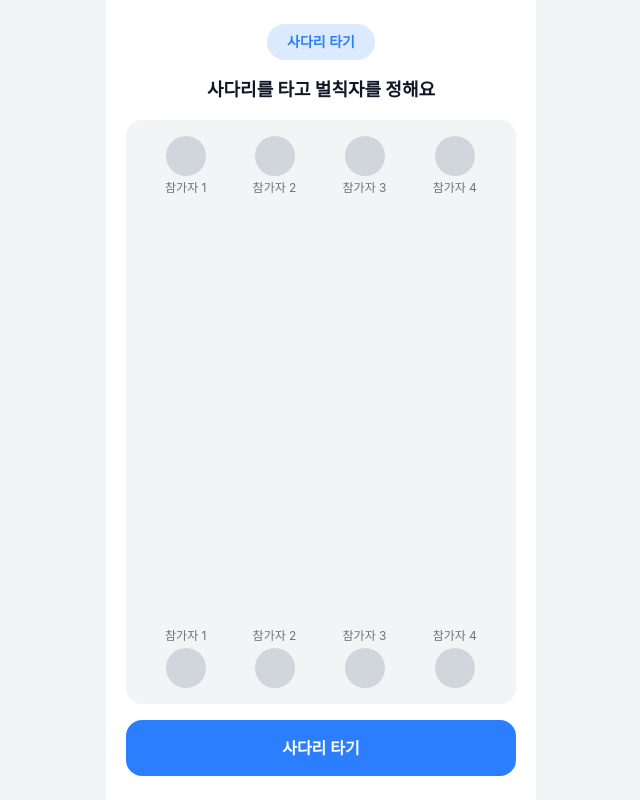
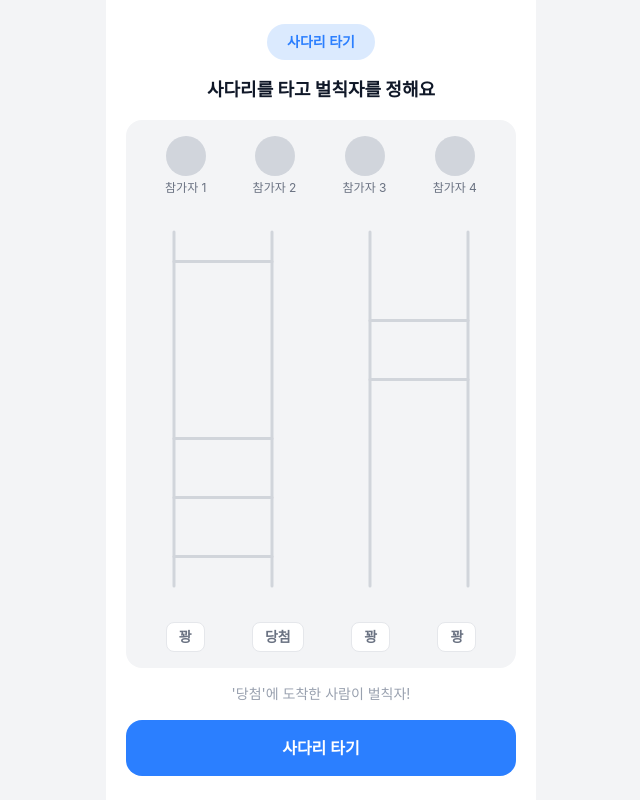
Before and after one commit to 10th-UMC-Hackathon-A/Frontend, a React (Vite) app in the folder hackathon_a_frontend/: page /ladder in a window 1280 px wide. Shown: the whole page, without its empty margins (319-959 px from the left). Built offline with nearby package versions, Linux system fonts and the light colour scheme.

Commit message:
feat: 사다리타기 페이지 구현

```diff
--- a/hackathon_a_frontend/src/pages/LadderPage.tsx
+++ b/hackathon_a_frontend/src/pages/LadderPage.tsx
@@ -1,21 +1,189 @@
-import { useState } from 'react';
+// src/pages/LadderPage.tsx
+import { useEffect, useRef, useState } from 'react';
 import { useNavigate } from 'react-router-dom';
+import { generateLadder, tracePath, type LadderData, type PathPoint } from '../utils/ladder';
 
-const MOCK_WINNER = '더워요2';
-const PARTICIPANT_COUNT = 5;
-const participants = ['참가자 1', '참가자 2', '참가자 3', '참가자 4'];
+const PARTICIPANT_COUNT = 4;
+const ROW_COUNT = 6;
 
 export default function LadderPage() {
+  const navigate = useNavigate();
+  const canvasRef = useRef<HTMLCanvasElement>(null);
+  const containerRef = useRef<HTMLDivElement>(null);
+  const [winnerStartCol, setWinnerStartCol] = useState<number | null>(null);
+  const animRef = useRef<number | null>(null);
+
+  // 렌더용: useState / 캔버스 그리기용: useRef
+  const [ladder, setLadder] = useState<LadderData>(() => generateLadder(PARTICIPANT_COUNT, ROW_COUNT));
+  const ladderRef = useRef<LadderData>(ladder);
+
+  const [isAnimating, setIsAnimating] = useState(false);
+  const [animDone, setAnimDone] = useState(false);
+  const [winnerIdx, setWinnerIdx] = useState<number | null>(null);
   const [showResult, setShowResult] = useState(false);
-  const [isWinnerCard, setIsWinnerCard] = useState(false);
-  const navigate = useNavigate();
 
-  const handleStart = () => {
-    setShowResult(true);
-    setTimeout(() => setIsWinnerCard(true), 1500);
+  const getLayout = () => {
+    const canvas = canvasRef.current;
+    if (!canvas) return null;
+    const W = canvas.width;
+    const H = canvas.height;
+    const padX = 32;
+    const padY = 24;
+    const colGap = (W - padX * 2) / (PARTICIPANT_COUNT - 1);
+    const rowGap = (H - padY * 2) / ROW_COUNT;
+    return { W, H, padX, padY, colGap, rowGap };
   };
 
-  if (isWinnerCard) {
+  const colX = (col: number, padX: number, colGap: number) => padX + col * colGap;
+  const rowY = (row: number, padY: number, rowGap: number) => padY + row * rowGap;
+
+  function drawLadder(data: LadderData, points: PathPoint[] | null, progress: number | null) {
+    const canvas = canvasRef.current;
+    if (!canvas) return;
+    const ctx = canvas.getContext('2d');
+    if (!ctx) return;
+    const layout = getLayout();
+    if (!layout) return;
+    const { W, H, padX, padY, colGap, rowGap } = layout;
+
+    ctx.clearRect(0, 0, W, H);
+
+    for (let c = 0; c < PARTICIPANT_COUNT; c++) {
+      const x = colX(c, padX, colGap);
+      ctx.beginPath();
+      ctx.moveTo(x, padY);
+      ctx.lineTo(x, padY + ROW_COUNT * rowGap);
+      ctx.strokeStyle = '#d1d5db';
+      ctx.lineWidth = 3;
+      ctx.lineCap = 'round';
+      ctx.stroke();
+    }
+
+    for (const b of data.bridges) {
+      const x1 = colX(b.col, padX, colGap);
+      const x2 = colX(b.col + 1, padX, colGap);
+      const y = rowY(b.row, padY, rowGap) + rowGap / 2;
+      ctx.beginPath();
+      ctx.moveTo(x1, y);
+      ctx.lineTo(x2, y);
+      ctx.strokeStyle = '#d1d5db';
+      ctx.lineWidth = 3;
+      ctx.lineCap = 'round';
+      ctx.stroke();
+    }
+
+if (points && progress !== null && points.length >= 2) {
+  const totalSegments = points.length - 1;
+  const targetIdx = progress >= 1
+    ? totalSegments
+    : Math.max(0, Math.floor(progress * totalSegments));
+  const partial = progress >= 1
+    ? 1
+    : (progress * totalSegments) - targetIdx;
+
+  ctx.beginPath();
+  ctx.strokeStyle = '#3b82f6';
+  ctx.lineWidth = 4;
+  ctx.lineCap = 'round';
+  ctx.lineJoin = 'round';
+  ctx.moveTo(points[0].x, points[0].y);
+
+  for (let i = 0; i < targetIdx; i++) {
+    ctx.lineTo(points[i + 1].x, points[i + 1].y);
+  }
+
+  if (targetIdx < totalSegments && targetIdx + 1 < points.length) {
+    const from = points[targetIdx];
+    const to = points[targetIdx + 1];
+    ctx.lineTo(
+      from.x + (to.x - from.x) * partial,
+      from.y + (to.y - from.y) * partial
+    );
+  }
+
+  ctx.stroke();
+}
+  }
+
+  useEffect(() => {
+    const canvas = canvasRef.current;
+    const container = containerRef.current;
+    if (!canvas || !container) return;
+
+    const observer = new ResizeObserver(() => {
+      canvas.width = container.clientWidth;
+      canvas.height = container.clientHeight || 240;
+      drawLadder(ladderRef.current, null, null);
+    });
+
+    observer.observe(container);
+    return () => observer.disconnect();
+  }, []);
+
+const handleStart = () => {
+  if (isAnimating) return;
+
+  // animDone이면 layout 체크 없이 바로 리셋
+  if (animDone) {
+    const canvas = canvasRef.current;
+    const container = containerRef.current;
+    if (canvas && container) {
+      canvas.width = container.clientWidth;
+      canvas.height = container.clientHeight || 240;
+    }
+    const newLadder = generateLadder(PARTICIPANT_COUNT, ROW_COUNT);
+    ladderRef.current = newLadder;
+    setLadder(newLadder);
+    setAnimDone(false);
+    setWinnerIdx(null);
+    setShowResult(false);
+    drawLadder(newLadder, null, null);
+    return;
+  }
+
+  const layout = getLayout();
+  if (!layout || layout.colGap <= 0 || isNaN(layout.colGap)) return;
+  const { padX, padY, colGap, rowGap } = layout;
+
+  setIsAnimating(true);
+
+  const winnerResultIdx = ladderRef.current.results.indexOf('당첨');
+let points: PathPoint[] = [];
+let foundCol = 0;
+for (let col = 0; col < PARTICIPANT_COUNT; col++) {
+  const path = tracePath(col, ladderRef.current, ROW_COUNT, padX, padY, colGap, rowGap);
+  const endCol = Math.round((path[path.length - 1].x - padX) / colGap);
+  if (endCol === winnerResultIdx) {
+    foundCol = col;
+    points = path;
+    break;
+  }
+}
+setWinnerStartCol(foundCol);
+  const duration = 2000;
+  const start = performance.now();
+
+  const animate = (now: number) => {
+    const t = Math.min((now - start) / duration, 1);
+    drawLadder(ladderRef.current, points, t);
+
+    if (t < 1) {
+      animRef.current = requestAnimationFrame(animate);
+    } else {
+      const lastPoint = points[points.length - 1];
+      const finalCol = Math.round((lastPoint.x - padX) / colGap);
+      setWinnerIdx(finalCol);
+      setAnimDone(true);
+      setIsAnimating(false);
+      setTimeout(() => setShowResult(true), 600);
+    }
+  };
+
+  animRef.current = requestAnimationFrame(animate);
+};
+
+  if (showResult && winnerIdx !== null) {
+    const winnerName = ladder.participants[winnerIdx];
     return (
       <div className="flex flex-col flex-1 gap-6">
         <div className="flex justify-center">
@@ -23,24 +191,20 @@ export default function LadderPage() {
             투표 결과
           </div>
         </div>
-
         <p className="text-center text-sm text-gray-400">두구두구... 벌칙자는?</p>
-
         <div className="relative bg-blue-500 rounded-2xl p-6 flex flex-col items-center gap-2">
           <span className="absolute top-4 right-4 text-white font-bold text-lg">
             {PARTICIPANT_COUNT}
           </span>
           <div className="w-20 h-20 bg-gray-200 rounded-full" />
-          <p className="text-2xl font-black text-white mt-1">{MOCK_WINNER}</p>
+          <p className="text-2xl font-black text-white mt-1">{winnerName}</p>
           <p className="text-white font-semibold">당첨!</p>
           <p className="text-blue-200 text-sm">사다리 결과로 선정되었어요</p>
         </div>
-
         <div className="flex flex-col items-center gap-3 mt-2">
           <p className="text-base font-semibold text-gray-800">다음 화면에서 미션을 확인하세요</p>
           <div className="w-24 h-24 bg-gray-200 rounded-xl" />
         </div>
-
         <button
           onClick={() => navigate('/final')}
           className="w-full bg-blue-500 text-white py-4 rounded-2xl text-base font-semibold mt-auto"
@@ -59,39 +223,45 @@ export default function LadderPage() {
         </div>
         <p className="text-lg font-bold text-gray-900">사다리를 타고 벌칙자를 정해요</p>
 
-        {/* 참가자 아바타 + 사다리 */}
-        <div className="w-full bg-gray-100 rounded-2xl p-4 flex flex-col flex-1">
-          {/* 상단: 아바타 + 이름 */}
+        <div className="w-full bg-gray-100 rounded-2xl p-4 flex flex-col gap-3 flex-1">
           <div className="flex justify-around">
-            {participants.map((p, i) => (
+            {ladder.participants.map((p, i) => (
               <div key={i} className="flex flex-col items-center gap-1">
-                <div className="w-10 h-10 bg-gray-300 rounded-full" />
+                <div className={`w-10 h-10 rounded-full ${winnerStartCol === i ? 'bg-blue-400' : 'bg-gray-300'}`} />
                 <span className="text-xs text-gray-500">{p}</span>
               </div>
             ))}
           </div>
 
-          {/* 사다리 영역 (TODO: LadderCanvas CSS 구현 후 교체) */}
-          <div className="flex-1" />
+          <div ref={containerRef} className="w-full flex-1 flex flex-col" style={{ minHeight: '200px' }}>
+            <canvas ref={canvasRef} className="w-full h-full" />
+          </div>
 
-          {/* 하단: 이름 + 아바타 */}
           <div className="flex justify-around">
-            {participants.map((p, i) => (
-              <div key={i} className="flex flex-col items-center gap-1">
-                <span className="text-xs text-gray-500">{p}</span>
-                <div className="w-10 h-10 bg-gray-300 rounded-full" />
+            {ladder.results.map((r, i) => (
+              <div
+                key={i}
+                className={`px-3 py-1 rounded-lg text-sm font-semibold
+                  ${animDone && winnerIdx === i
+                    ? 'bg-blue-500 text-white'
+                    : 'bg-white text-gray-500 border border-gray-200'
+                  }`}
+              >
+                {r}
               </div>
             ))}
           </div>
         </div>
+
+        <p className="text-sm text-gray-400">'당첨'에 도착한 사람이 벌칙자!</p>
       </div>
 
       <button
         onClick={handleStart}
-        disabled={showResult}
+        disabled={isAnimating}
         className="w-full bg-blue-500 text-white py-4 rounded-2xl text-base font-semibold disabled:bg-gray-200 disabled:text-gray-400 transition mt-4"
       >
-        사다리 타기
+        {animDone ? '다시 하기' : '사다리 타기'}
       </button>
     </div>
   );
--- a/hackathon_a_frontend/src/utils/ladder.ts
+++ b/hackathon_a_frontend/src/utils/ladder.ts
@@ -1,66 +1,78 @@
-/**
- * Generate random ladder connections
- */
-export const generateLadderConnections = (
-  participants: number,
-  levels: number
-): number[][] => {
-  const connections: number[][] = [];
+// src/utils/ladder.ts
 
-  for (let level = 0; level < levels; level++) {
-    const levelConnections: number[] = [];
+export interface LadderData {
+  participants: string[];
+  results: string[];
+  bridges: Bridge[];
+}
 
-    // Randomly decide which columns have horizontal connections
-    for (let col = 0; col < participants - 1; col++) {
-      if (Math.random() > 0.5) {
-        levelConnections.push(col);
+export interface Bridge {
+  row: number;
+  col: number;
+}
+
+export interface PathPoint {
+  x: number;
+  y: number;
+}
+
+export function generateLadder(participantCount: number, rowCount = 6): LadderData {
+  const participants = Array.from({ length: participantCount }, (_, i) => `참가자 ${i + 1}`);
+
+  const winnerIdx = Math.floor(Math.random() * participantCount);
+  const results = Array.from({ length: participantCount }, (_, i) =>
+    i === winnerIdx ? '당첨' : '꽝'
+  );
+
+  const bridges: Bridge[] = [];
+  for (let row = 0; row < rowCount; row++) {
+    const usedCols = new Set<number>();
+    for (let col = 0; col < participantCount - 1; col++) {
+      if (!usedCols.has(col) && !usedCols.has(col - 1) && Math.random() > 0.5) {
+        bridges.push({ row, col });
+        usedCols.add(col);
+        usedCols.add(col + 1);
       }
-    }
-
-    connections.push(levelConnections);
-  }
-
-  return connections;
-};
-
-/**
- * Trace a path through the ladder from start position
- */
-export const traceLadderPath = (
-  startColumn: number,
-  connections: number[][]
-): number => {
-  let currentColumn = startColumn;
-
-  for (const levelConnections of connections) {
-    // Check if there's a connection to the right
-    if (levelConnections.includes(currentColumn)) {
-      currentColumn += 1;
-    }
-    // Check if there's a connection from the left
-    else if (currentColumn > 0 && levelConnections.includes(currentColumn - 1)) {
-      currentColumn -= 1;
     }
   }
 
-  return currentColumn;
-};
+  return { participants, results, bridges };
+}
 
-/**
- * Generate ladder results mapping participants to destinations
- */
-export const generateLadderResults = (
-  participants: string[],
-  destinations: string[]
-): Map<string, string> => {
-  const levels = 10; // Default number of ladder levels
-  const connections = generateLadderConnections(participants.length, levels);
-  const results = new Map<string, string>();
+export function tracePath(
+  startCol: number,
+  ladder: LadderData,
+  rowCount: number,
+  padX: number,
+  padY: number,
+  colGap: number,
+  rowGap: number
+): PathPoint[] {
+  const { bridges } = ladder;
+  const points: PathPoint[] = [];
+  let col = startCol;
 
-  participants.forEach((participant, index) => {
-    const destinationIndex = traceLadderPath(index, connections);
-    results.set(participant, destinations[destinationIndex]);
-  });
+  const colX = (c: number) => padX + c * colGap;
+  const rowY = (r: number) => padY + r * rowGap;
 
-  return results;
-};
+  for (let row = 0; row < rowCount; row++) {
+    points.push({ x: colX(col), y: rowY(row) });
+
+    const rightBridge = bridges.find(b => b.row === row && b.col === col);
+    const leftBridge = bridges.find(b => b.row === row && b.col === col - 1);
+
+    if (rightBridge) {
+      points.push({ x: colX(col), y: rowY(row) + rowGap / 2 });
+      points.push({ x: colX(col + 1), y: rowY(row) + rowGap / 2 });
+      col += 1;
+    } else if (leftBridge) {
+      points.push({ x: colX(col), y: rowY(row) + rowGap / 2 });
+      points.push({ x: colX(col - 1), y: rowY(row) + rowGap / 2 });
+      col -= 1;
+    }
+  }
+
+  points.push({ x: colX(col), y: rowY(rowCount) });
+
+  return points;
+}
```
